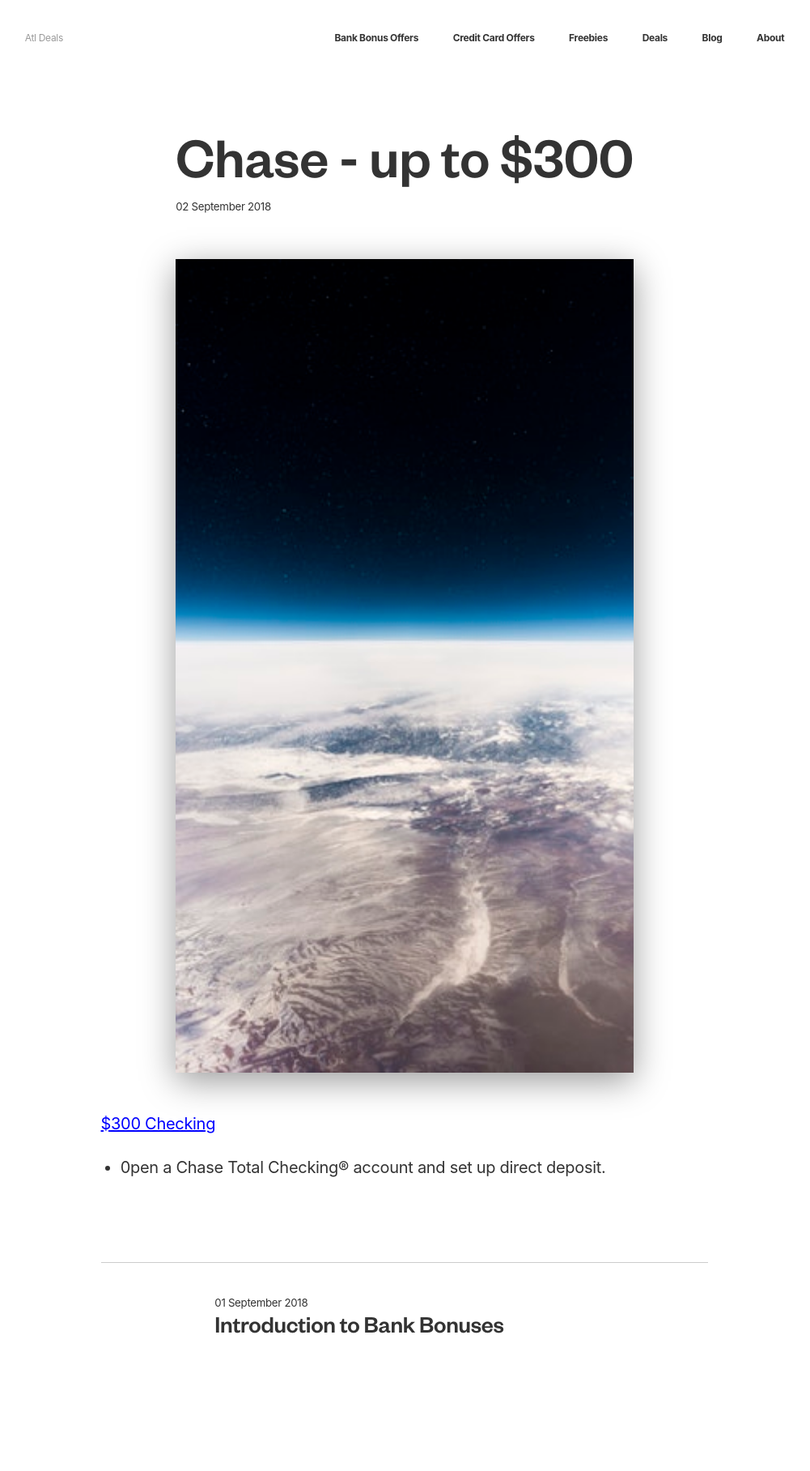
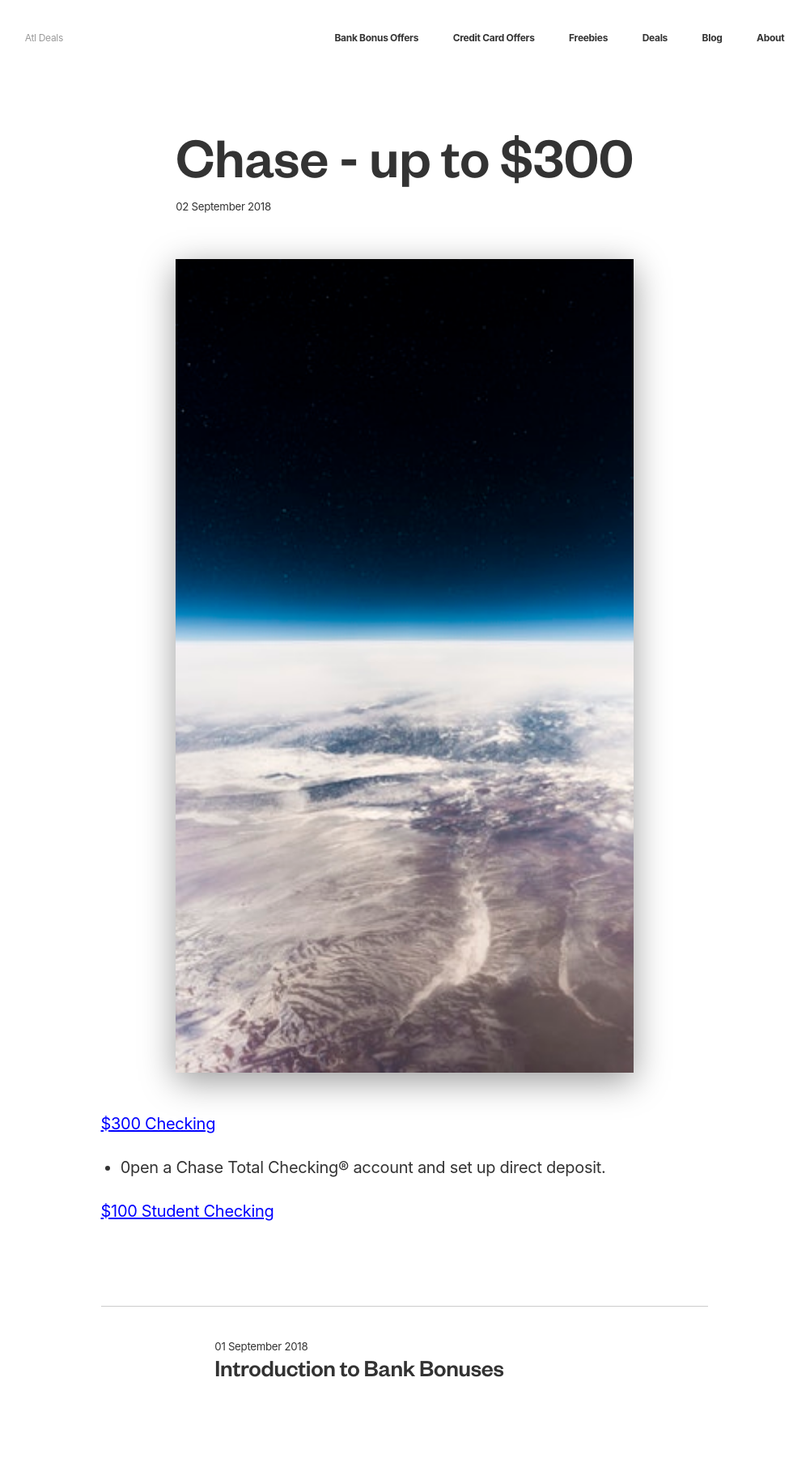
Before and after one commit to ohiosveryown/atldeals, a Jekyll site: the page built from _posts/2018-09-02-post-two.markdown, in a window 1280 px wide. Shown: the whole page at 81% size, without its empty margins (140-1141 px from the left). Built offline with Jekyll 4.4.1, drawn with Linux system fonts in a browser that asks for light colours; before the commit the page ends 1763 px from its top, so only the background shows below that.

Commit message:
Updated Post Two

```diff
--- a/_posts/2018-09-02-post-two.markdown
+++ b/_posts/2018-09-02-post-two.markdown
@@ -13,3 +13,5 @@
 
 [$300 Checking](https://accounts.chase.com/consumer/banking/extemail?code=GG2669996FX3D9Y1&jp_cmp=rb/59666/ema/LC-NM096/Body_Image_1)
 * 0pen a Chase Total Checking® account and set up direct deposit.
+
+[$100 Student Checking](https://www.chase.com/personal/checking/student-checking)
```
